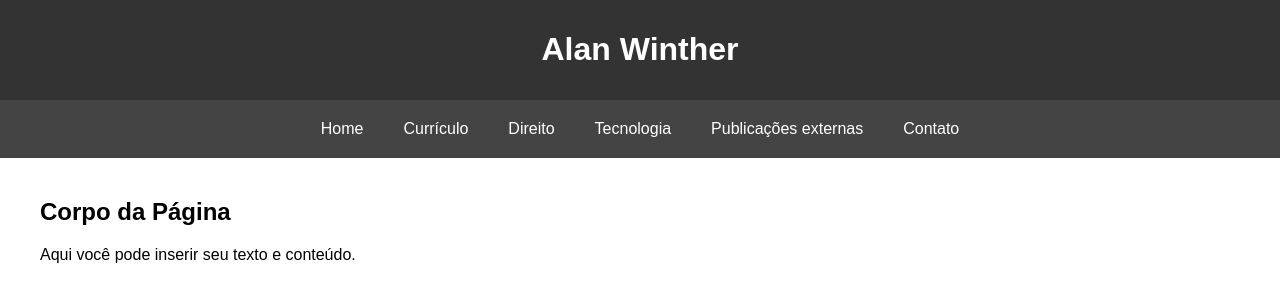
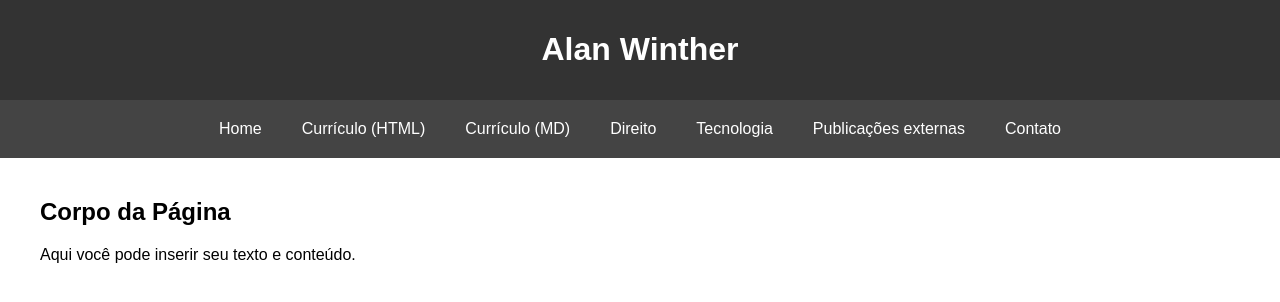
Before and after one commit to bulbur123/P-gina-pessoal-do-Alan, a plain HTML site: page index.html in a window 1280 px wide. Drawn offline with Linux system fonts and the light colour scheme.

Commit message:
Update index.html

```diff
--- a/index.html
+++ b/index.html
@@ -49,7 +49,8 @@
 
     <nav>
         <a href="index.html">Home</a>
-        <a href="curriculo.html">Currículo</a>
+        <a href="curriculo.html">Currículo (HTML)</a>
+        <a href="curriculo2.html">Currículo (MD)</a>
         <a href="#">Direito</a>
         <a href="#">Tecnologia</a>
         <a href="#">Publicações externas</a>
```
